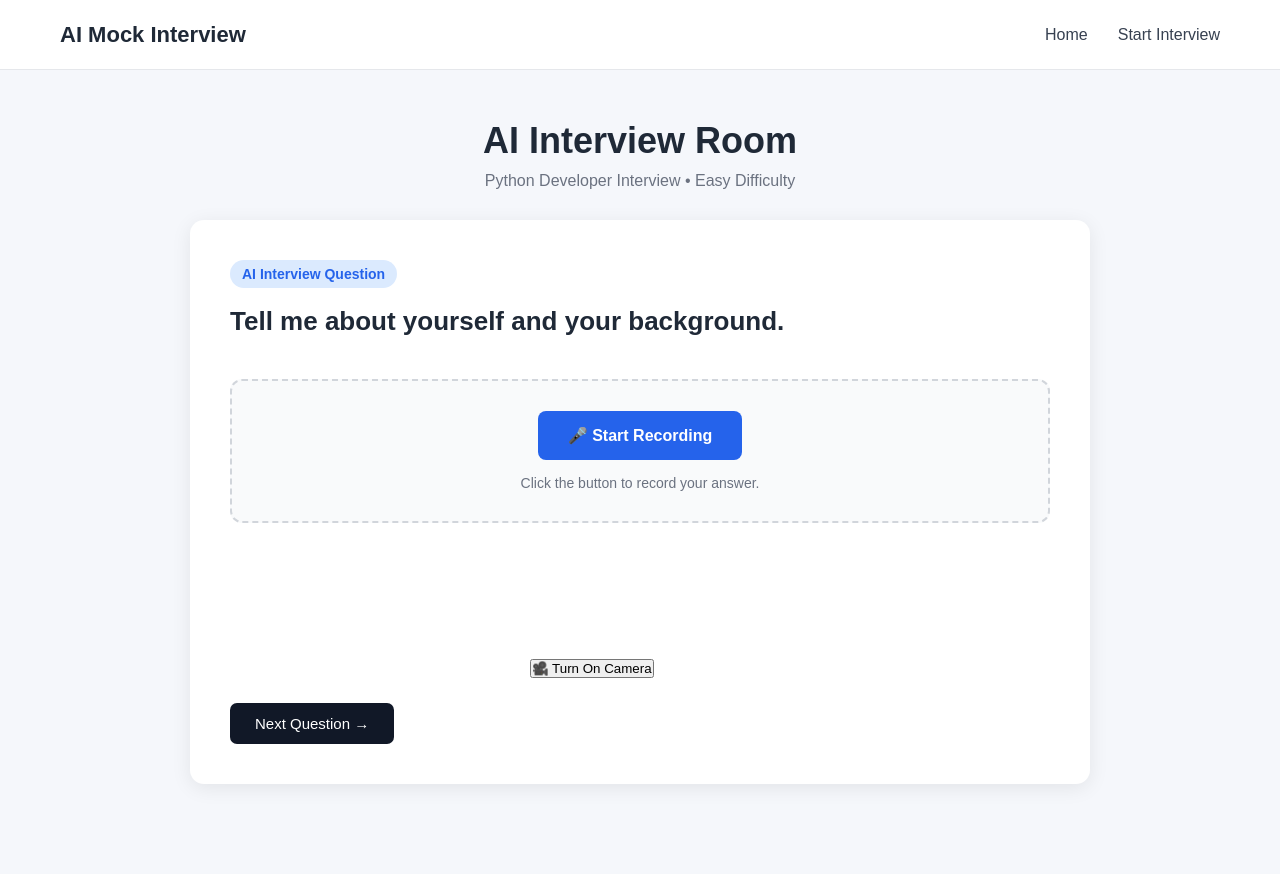
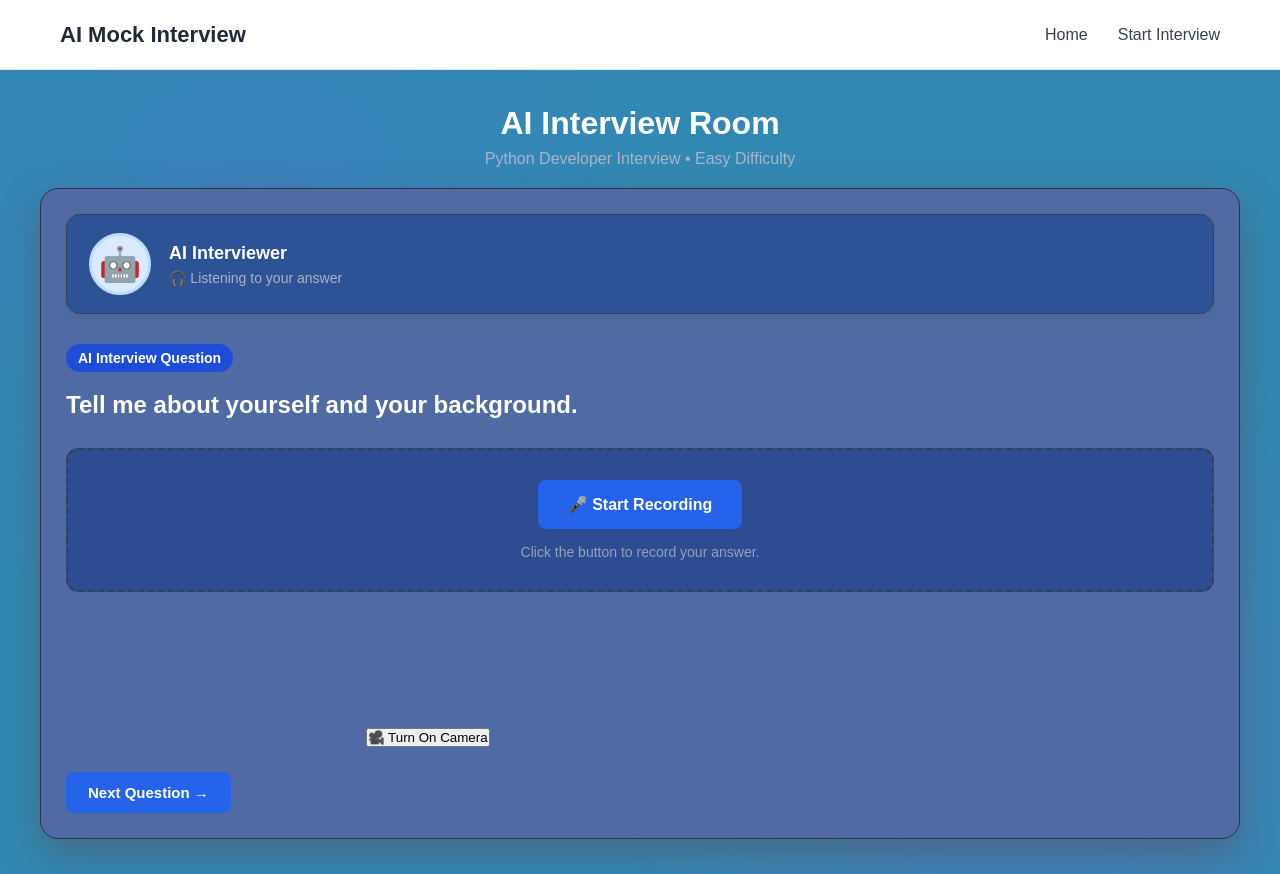
Before and after one commit to rajzore15/AI-Powered-Mock-Interview-System, a React (Create React App) app in the folder frontend/: page /interview-room in a window 1280 px wide. Before the commit the page ends 834 px from the top, so only its background shows below. Built offline with nearby package versions, Linux system fonts and the light colour scheme.

Commit message:
Day 6: Add AI interviewer speaking interface

```diff
--- a/frontend/src/App.css
+++ b/frontend/src/App.css
@@ -528,3 +528,232 @@ body {
   opacity: 0.6;
   cursor: not-allowed;
 }
+
+/* =========================
+   AI INTERVIEWER
+========================= */
+
+.ai-interviewer {
+  display: flex;
+  align-items: center;
+  gap: 18px;
+  padding: 18px 22px;
+  margin-bottom: 30px;
+  background: linear-gradient(135deg, #f8fafc, #eef4ff);
+  border: 1px solid #dbe3f0;
+  border-radius: 14px;
+  box-shadow: 0 3px 12px rgba(0, 0, 0, 0.05);
+  transition: 0.3s ease;
+}
+
+.ai-avatar {
+  width: 62px;
+  height: 62px;
+
+  display: flex;
+  align-items: center;
+  justify-content: center;
+
+  border-radius: 50%;
+  background: #dbeafe;
+
+  font-size: 34px;
+
+  border: 3px solid #bfdbfe;
+
+  transition: 0.3s ease;
+}
+
+.ai-interviewer-info {
+  flex: 1;
+}
+
+.ai-interviewer-info h3 {
+  margin: 0 0 6px;
+  font-size: 18px;
+  color: #111827;
+}
+
+.ai-interviewer-info p {
+  margin: 0;
+  color: #6b7280;
+  font-size: 14px;
+}
+
+/* AI speaking animation */
+
+.ai-speaking {
+  border-color: #93c5fd;
+  box-shadow: 0 4px 18px rgba(37, 99, 235, 0.12);
+}
+
+.ai-speaking .ai-avatar {
+  transform: scale(1.08);
+
+  box-shadow:
+    0 0 0 5px #dbeafe,
+    0 0 0 10px #eff6ff;
+
+  animation: aiPulse 1.5s infinite;
+}
+
+@keyframes aiPulse {
+
+  0% {
+    transform: scale(1);
+  }
+
+  50% {
+    transform: scale(1.08);
+  }
+
+  100% {
+    transform: scale(1);
+  }
+
+}
+
+/* =========================
+   REALISTIC AI INTERVIEW LAYOUT
+========================= */
+
+.interview-room {
+  min-height: calc(100vh - 70px);
+  padding: 35px 25px;
+
+ background:
+  radial-gradient(circle at 20% 20%, rgba(99, 102, 241, 0.18), transparent 35%),
+  radial-gradient(circle at 80% 80%, rgba(168, 85, 247, 0.15), transparent 35%),
+  #3189b3;
+
+  color: white;
+}
+
+.interview-header {
+  max-width: 1200px;
+  margin: 0 auto 20px;
+  text-align: center;
+}
+
+.interview-header h1 {
+  color: white;
+  font-size: 32px;
+  margin-bottom: 8px;
+}
+
+.interview-header p {
+  color: #aab4c8;
+}
+
+/* Main interview card */
+
+.interview-card {
+  max-width: 1200px;
+  margin: 0 auto;
+  padding: 25px;
+  background: #506aa3;
+  border: 1px solid #273449;
+  border-radius: 18px;
+  box-shadow: 0 15px 40px rgba(102, 44, 44, 0.35);
+}
+
+/* AI interviewer */
+
+.ai-interviewer {
+  background: hwb(219 18% 41%);
+  border: 1px solid #334155;
+  color: white;
+}
+
+.ai-interviewer-info h3 {
+  color: white;
+}
+
+.ai-interviewer-info p {
+  color: #aab4c8;
+}
+
+/* Question */
+
+.question-section {
+  margin-bottom: 25px;
+}
+
+.question-label {
+  background: #1d4ed8;
+  color: white;
+}
+
+.question-section h2 {
+  color: white;
+  font-size: 24px;
+  line-height: 1.5;
+}
+
+/* Voice section */
+
+.voice-section {
+  background: #2e4c91;
+  border-color: #334155;
+}
+
+.voice-section p {
+  color: #94a3b8;
+}
+
+/* Buttons */
+
+.record-button {
+  background: #2563eb;
+}
+
+.record-button:hover {
+  background: #1d4ed8;
+}
+
+.next-button {
+  background: #2563eb;
+  color: white;
+  border: none;
+  padding: 12px 22px;
+  border-radius: 8px;
+  cursor: pointer;
+  font-weight: 600;
+}
+
+.next-button:hover {
+  background: #1d4ed8;
+}
+
+/* Transcript */
+
+.transcript-section {
+  background: #1e293b;
+  border: 1px solid #334155;
+}
+
+.transcript-section h3 {
+  color: white;
+}
+
+.transcript-section p {
+  color: #cbd5e1;
+}
+
+/* Mobile */
+
+@media (max-width: 700px) {
+
+  .interview-room {
+    padding: 20px 12px;
+  }
+
+  .interview-card {
+    padding: 18px;
+  }
+
+  .question-section h2 {
+    font-size: 20px;
+  }
+
+}
--- a/frontend/src/pages/InterviewRoom.js
+++ b/frontend/src/pages/InterviewRoom.js
@@ -392,6 +392,26 @@ const stopCamera = () => {
 
       <div className="interview-card">
 
+      {/* AI INTERVIEWER */}
+
+<div className={`ai-interviewer ${isSpeaking ? "ai-speaking" : ""}`}>
+
+  <div className="ai-avatar">
+    🤖
+  </div>
+
+  <div className="ai-interviewer-info">
+    <h3>AI Interviewer</h3>
+
+    <p>
+      {isSpeaking
+        ? "🔊 Speaking..."
+        : "🎧 Listening to your answer"}
+    </p>
+  </div>
+
+</div>
+
         {/* QUESTION */}
 
         <div className="question-section">
```
